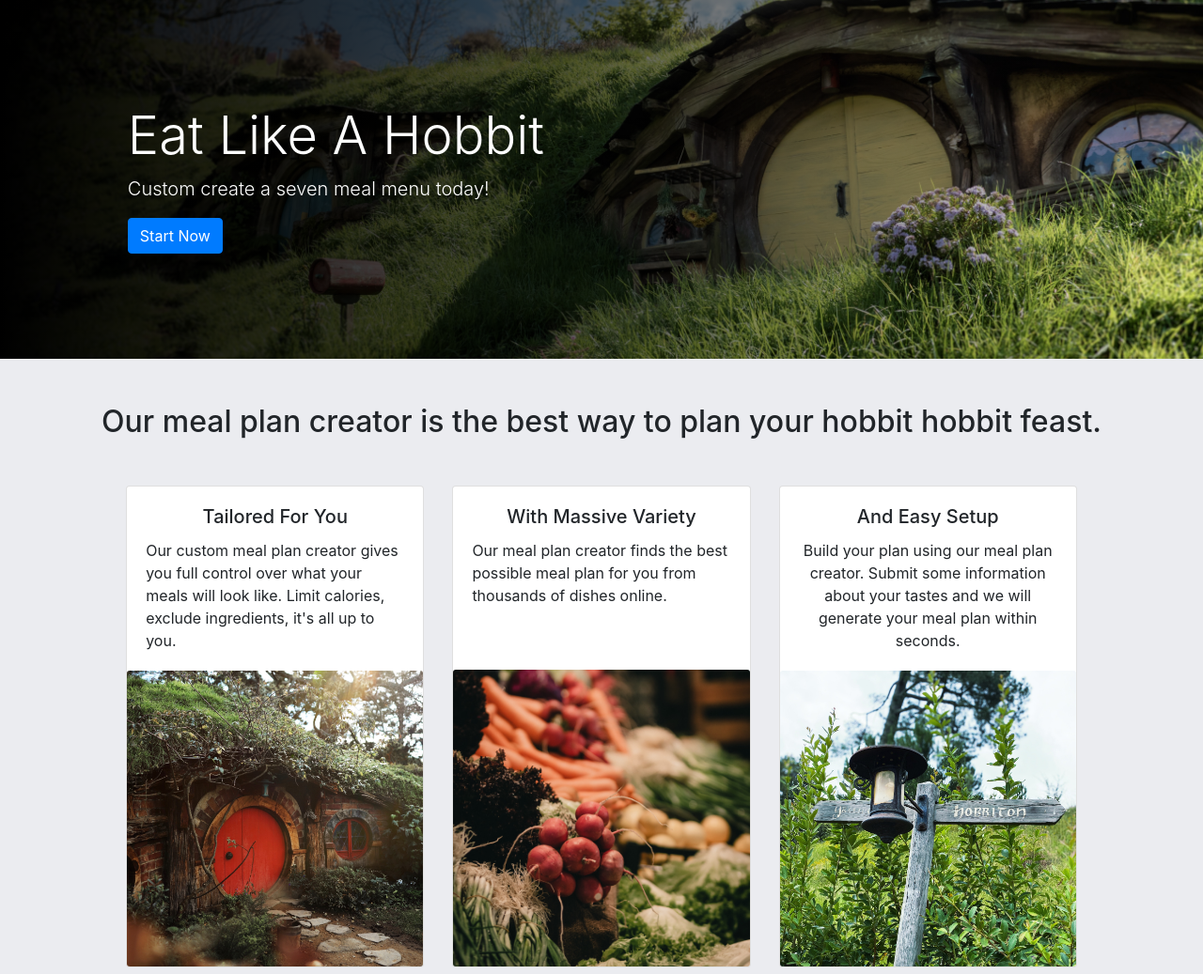
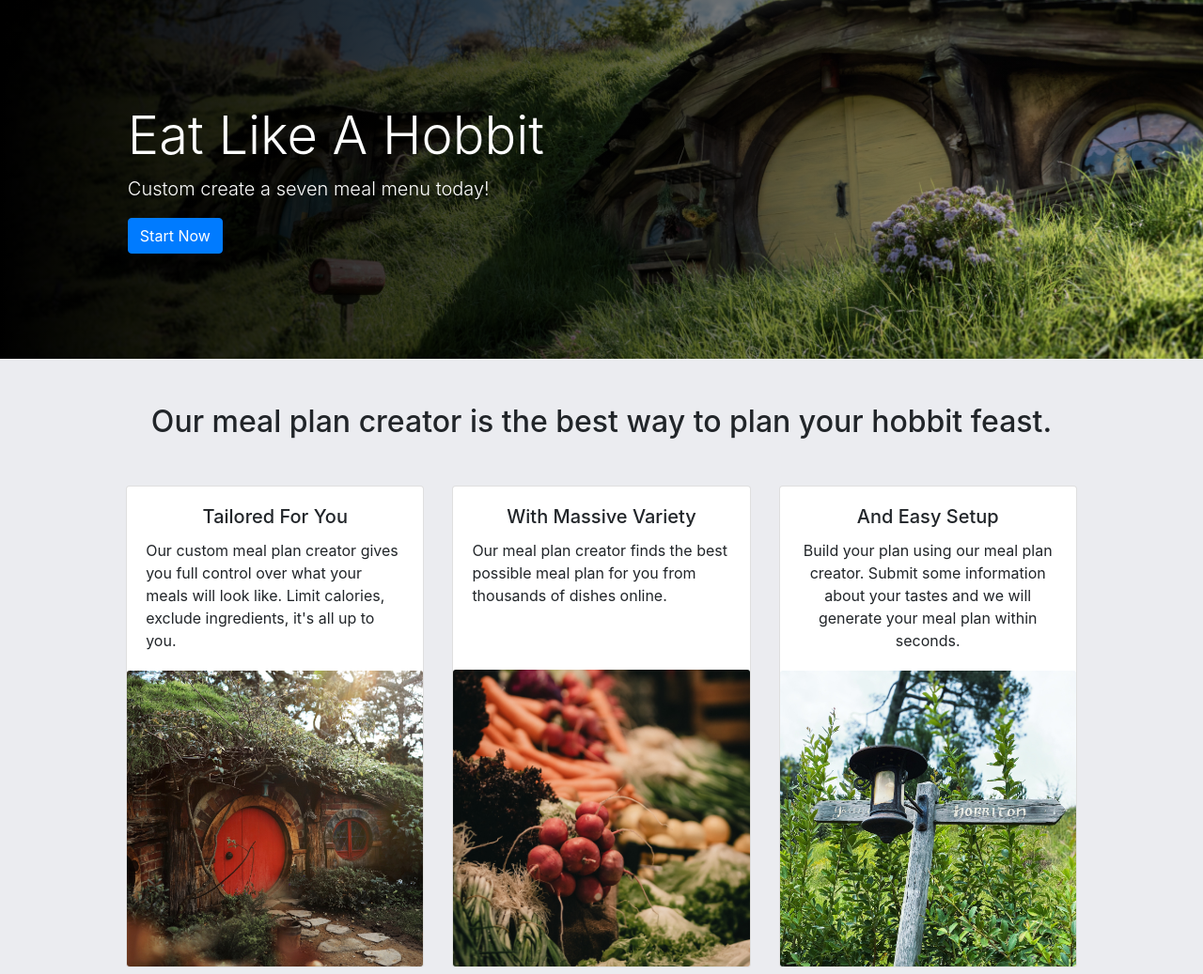
Before and after one commit to jewarner57/Hobbit-Meal-Planner, a Flask app: page / in a window 1280 px wide. Shown: the part 57-1094 px from the top of the page at 94% size. Run offline with Flask 2, Linux system fonts and the light colour scheme.

Commit message:
fix type on home page

```diff
--- a/templates/home.html
+++ b/templates/home.html
@@ -17,7 +17,7 @@
 <!-- BENEFITS -->
 <section>
     <div class="text-center pt-5 pb-2 bg-gray col-12">
-        <h2>Our meal plan creator is the best way to plan your hobbit hobbit feast.</h2>
+        <h2>Our meal plan creator is the best way to plan your hobbit feast.</h2>
         <div class="col-10 offset-1 mt-5">
             <div class="row">
                 <div class="col-lg-4">
```
